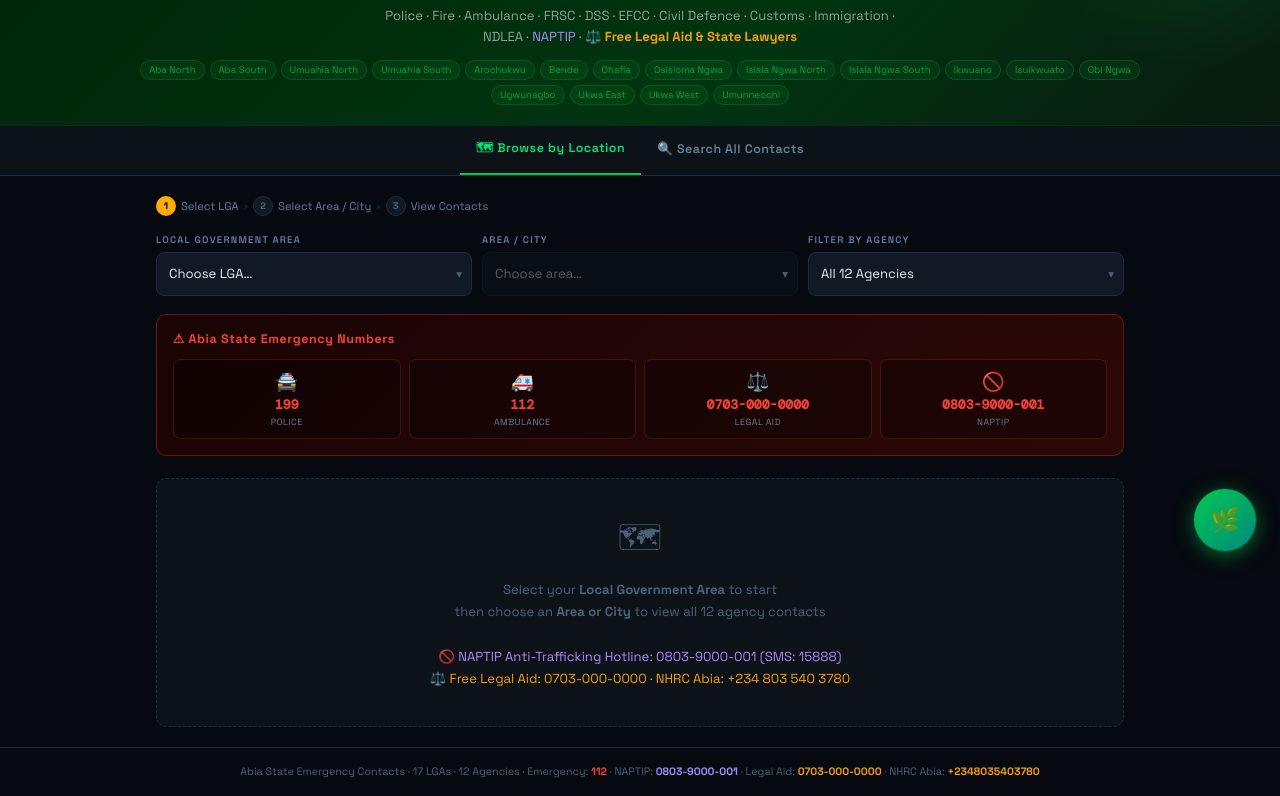
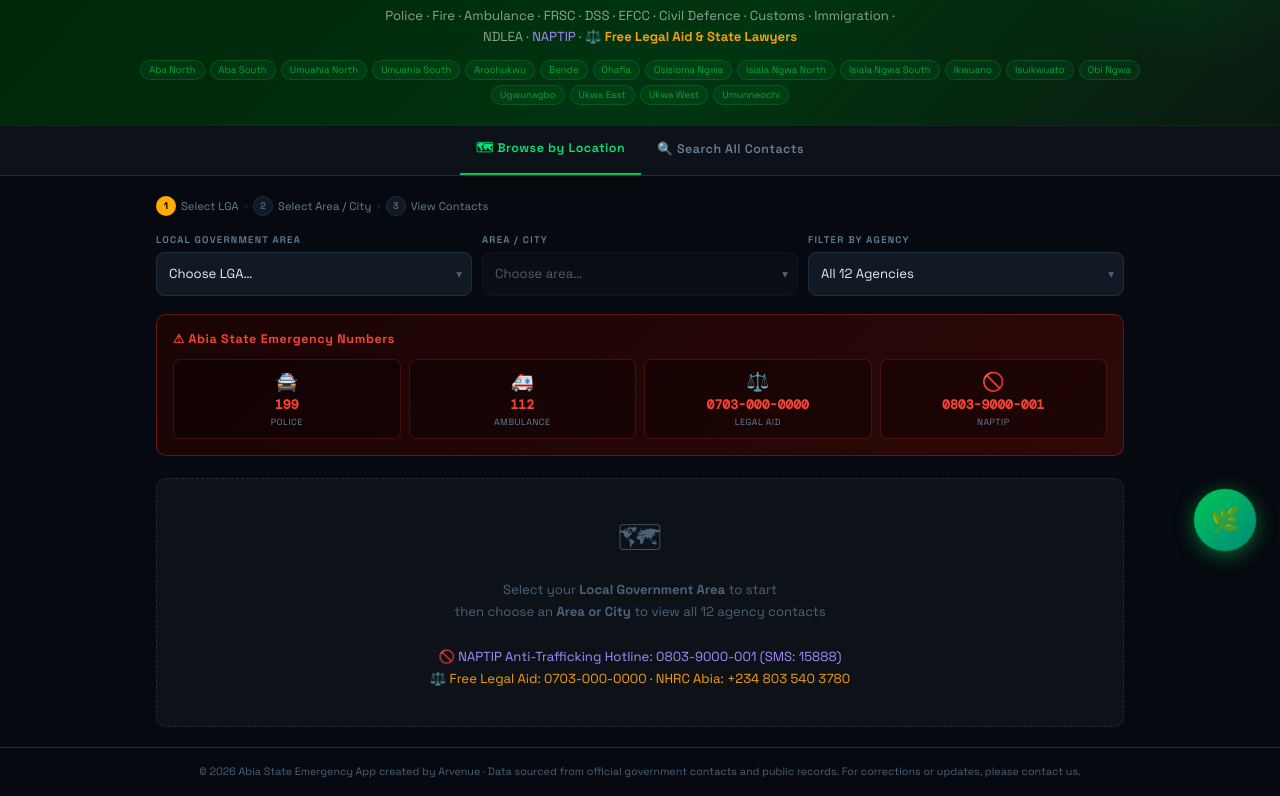
Before and after one commit to ImmanuelMichaels/Abia-Emergency-Center, a React (Vite) app: page / in a window 1280 px wide. Shown: the part 225-1021 px from the top of the page. Built offline with nearby package versions, Linux system fonts and the light colour scheme.

Commit message:
footer notes

```diff
--- a/src/components/AbiaStateEmergencyApp.jsx
+++ b/src/components/AbiaStateEmergencyApp.jsx
@@ -1262,11 +1262,12 @@
         </div>
 
         <div className="footer">
-          Abia State Emergency Contacts · 17 LGAs · 12 Agencies ·
+          {/* Abia State Emergency Contacts · 17 LGAs · 12 Agencies ·
           Emergency: <strong style={{color:"#f44336"}}>112</strong> ·
           NAPTIP: <strong style={{color:"#a78bfa"}}>0803-9000-001</strong> ·
           Legal Aid: <strong style={{color:"#f59e0b"}}>0703-000-0000</strong> ·
-          NHRC Abia: <strong style={{color:"#f59e0b"}}>+2348035403780</strong>
+          NHRC Abia: <strong style={{color:"#f59e0b"}}>+2348035403780</strong> */}
+          © 2026 Abia State Emergency App created by Arvenue · Data sourced from official government contacts and public records. For corrections or updates, please contact us.
         </div>
       </div>
     </>
```
